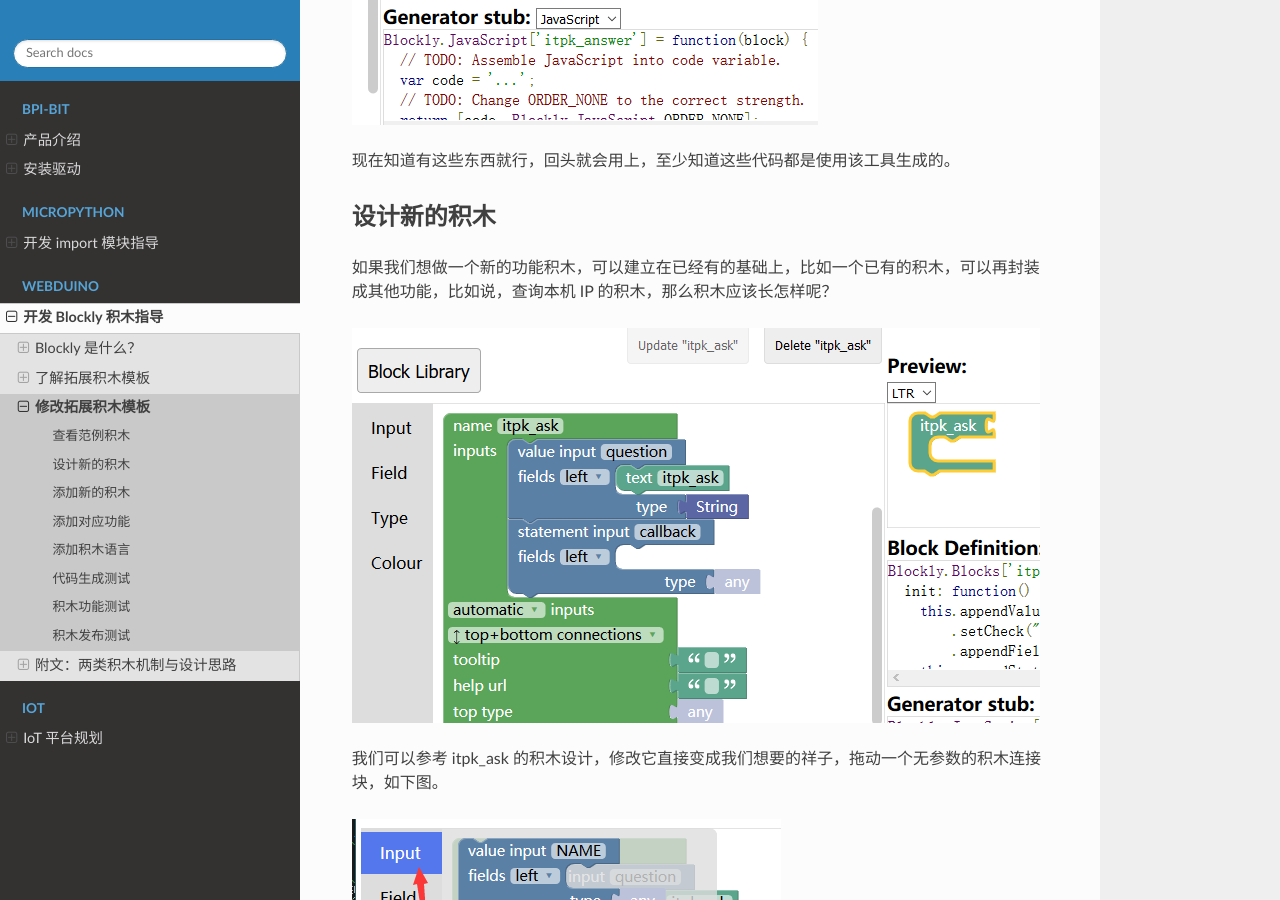
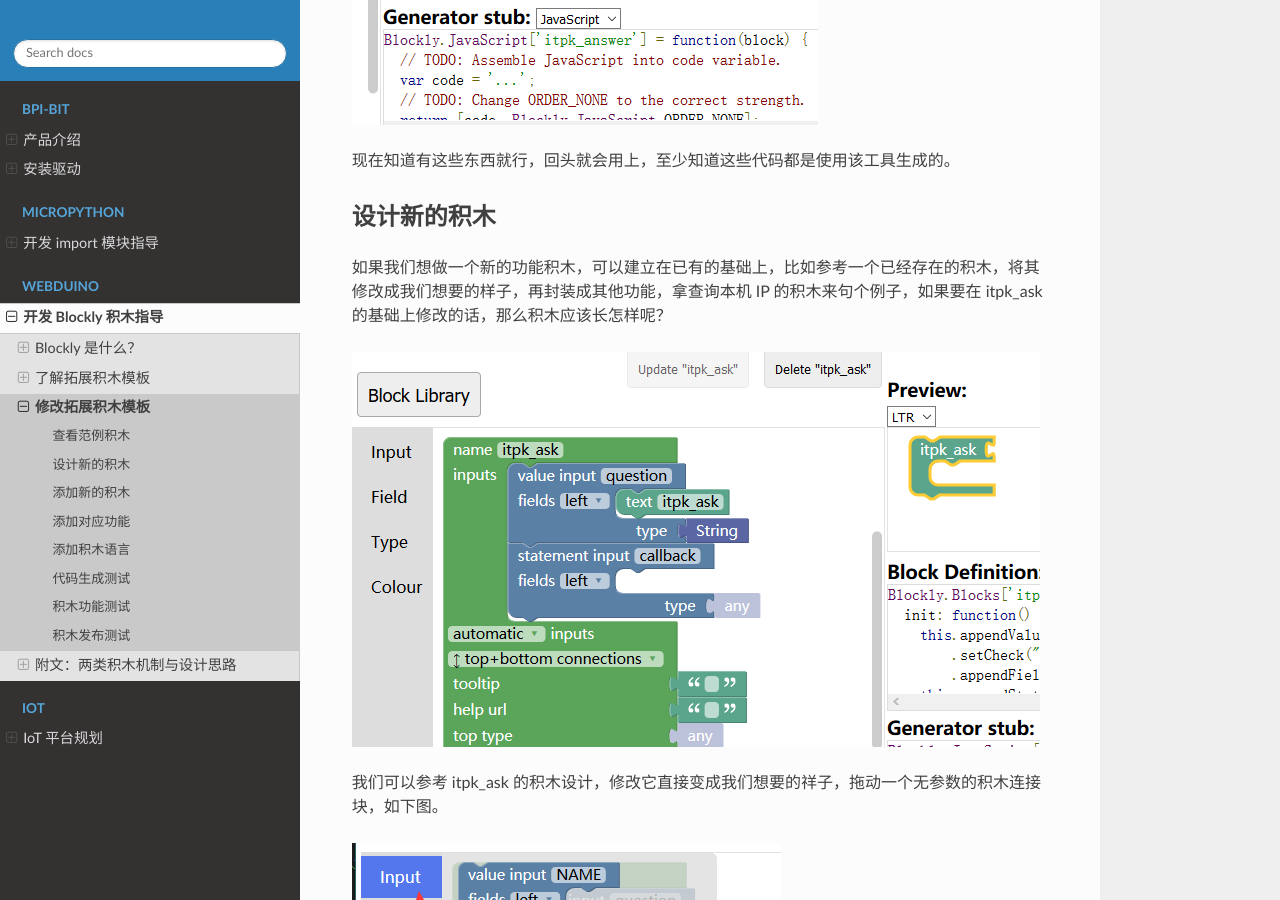
Before and after one commit to BPI-STEAM/Dev, a Sphinx documentation site: the page built from source/web/modify.md, in a window 1280 px wide and 900 px high, scrolled down 2726 px. Built offline with Sphinx 7.4.7 and the Read the Docs theme 2.0.0, drawn with Linux system fonts in a browser that asks for light colours.

Commit message:
Update modify.md

```diff
--- a/source/web/modify.md
+++ b/source/web/modify.md
@@ -32,7 +32,7 @@
 
 ## 设计新的积木
 
-如果我们想做一个新的功能积木，可以建立在已经有的基础上，比如一个已有的积木，可以再封装成其他功能，比如说，查询本机 IP 的积木，那么积木应该长怎样呢？
+如果我们想做一个新的功能积木，可以建立在已有的基础上，比如参考一个已经存在的积木，将其修改成我们想要的样子，再封装成其他功能，拿查询本机 IP 的积木来句个例子，如果要在 itpk_ask 的基础上修改的话，那么积木应该长怎样呢？
 
 ![](images/itpk_ask.png)
 
```
